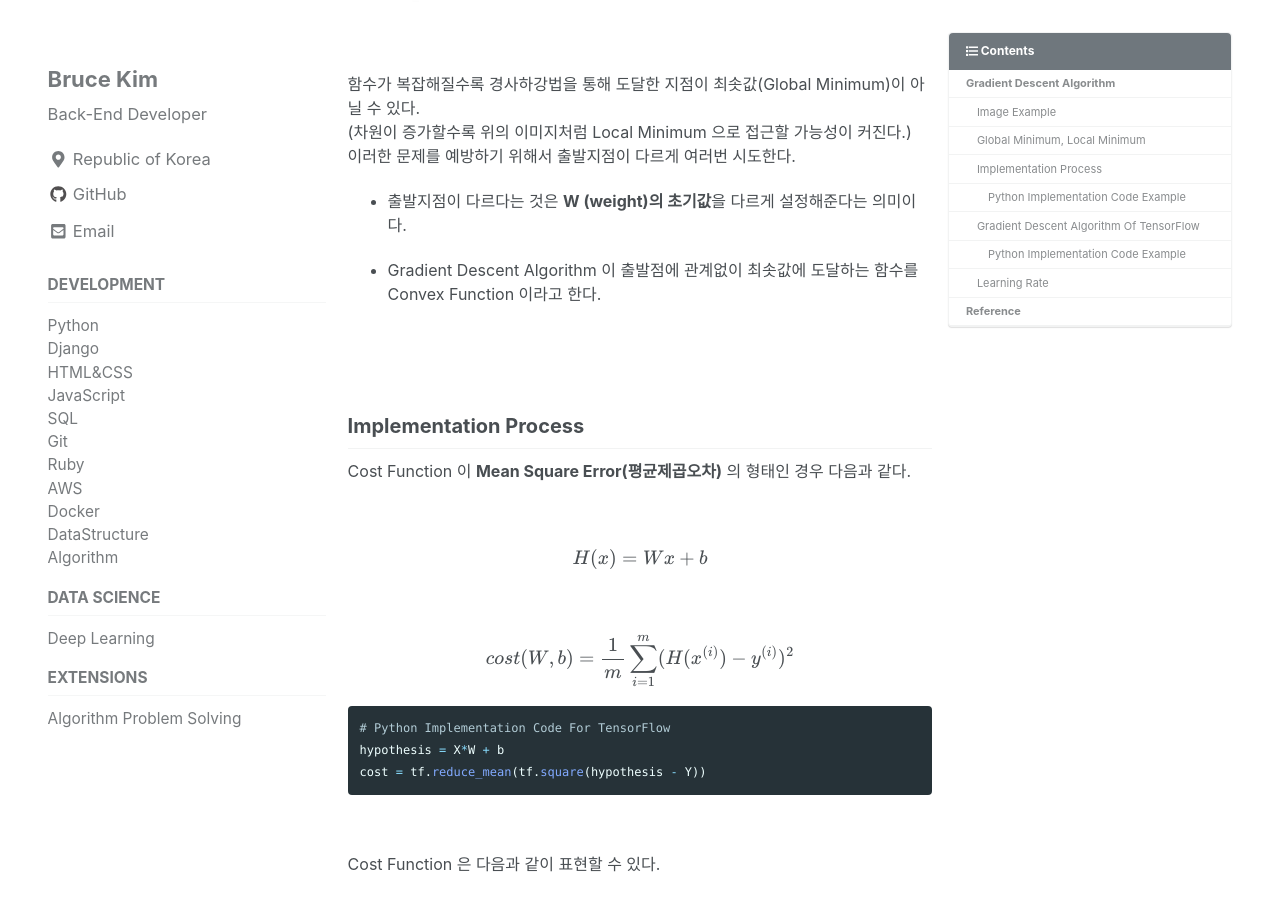
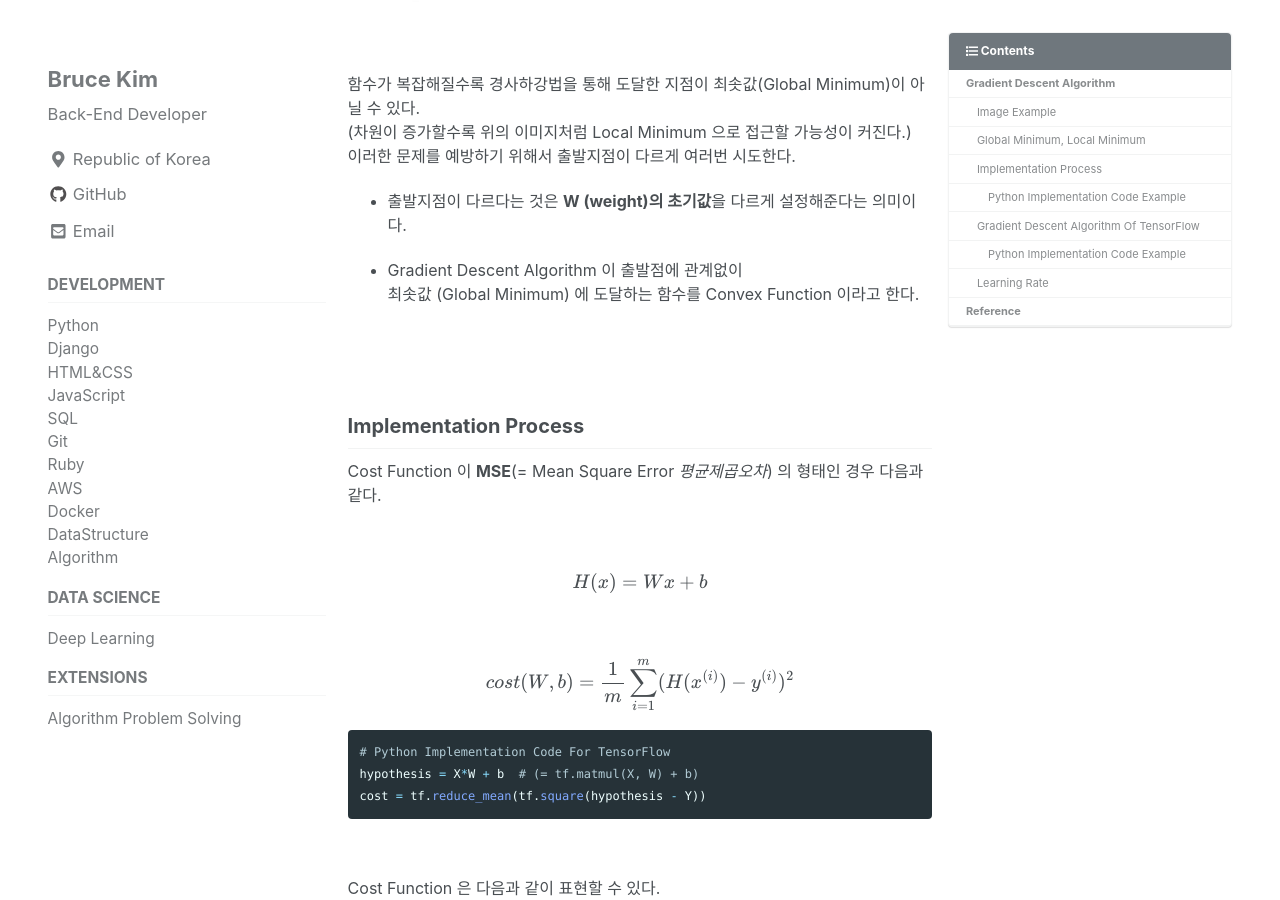
Before and after one commit to devbruce/devbruce.github.io, a Jekyll site: the page built from _posts/DeepLearning/2019-03-30-dl-02-gradient_descent.md, in a window 1280 px wide and 900 px high, scrolled down 2215 px. Built offline with Jekyll 4.4.1, drawn with Linux system fonts in a browser that asks for light colours; cached includes are drawn as plain includes; nearby versions of some CDN libraries; formulas are drawn with MathJax 3; comment, search, counter and statistics services are not loaded.

Commit message:
Modify dl-02

````diff
--- a/_posts/DeepLearning/2019-03-30-dl-02-gradient_descent.md
+++ b/_posts/DeepLearning/2019-03-30-dl-02-gradient_descent.md
@@ -90,14 +90,14 @@ $$ b := b -\alpha \frac{\delta}{\delta b}cost(W, b) $$
 
 - 출발지점이 다르다는 것은 **W (weight)의 초기값**을 다르게 설정해준다는 의미이다.
 
-- Gradient Descent Algorithm 이 출발점에 관계없이 최솟값에 도달하는 함수를
-Convex Function 이라고 한다.
+- Gradient Descent Algorithm 이 출발점에 관계없이
+최솟값 (Global Minimum) 에 도달하는 함수를 Convex Function 이라고 한다.
 
 <br><br>
 
 ## Implementation Process
 
-Cost Function 이 **Mean Square Error(평균제곱오차)** 의 형태인 경우 다음과 같다.
+Cost Function 이 **MSE**(= Mean Square Error *평균제곱오차*) 의 형태인 경우 다음과 같다.
 
 <br>
 
@@ -109,7 +109,7 @@ $$ cost(W, b) = \frac{1}{m} \sum_{i=1}^m (H(x^{(i)}) - y^{(i)})^2 $$
 
 ```python
 # Python Implementation Code For TensorFlow
-hypothesis = X*W + b
+hypothesis = X*W + b  # (= tf.matmul(X, W) + b)
 cost = tf.reduce_mean(tf.square(hypothesis - Y))
 ```
 
````
